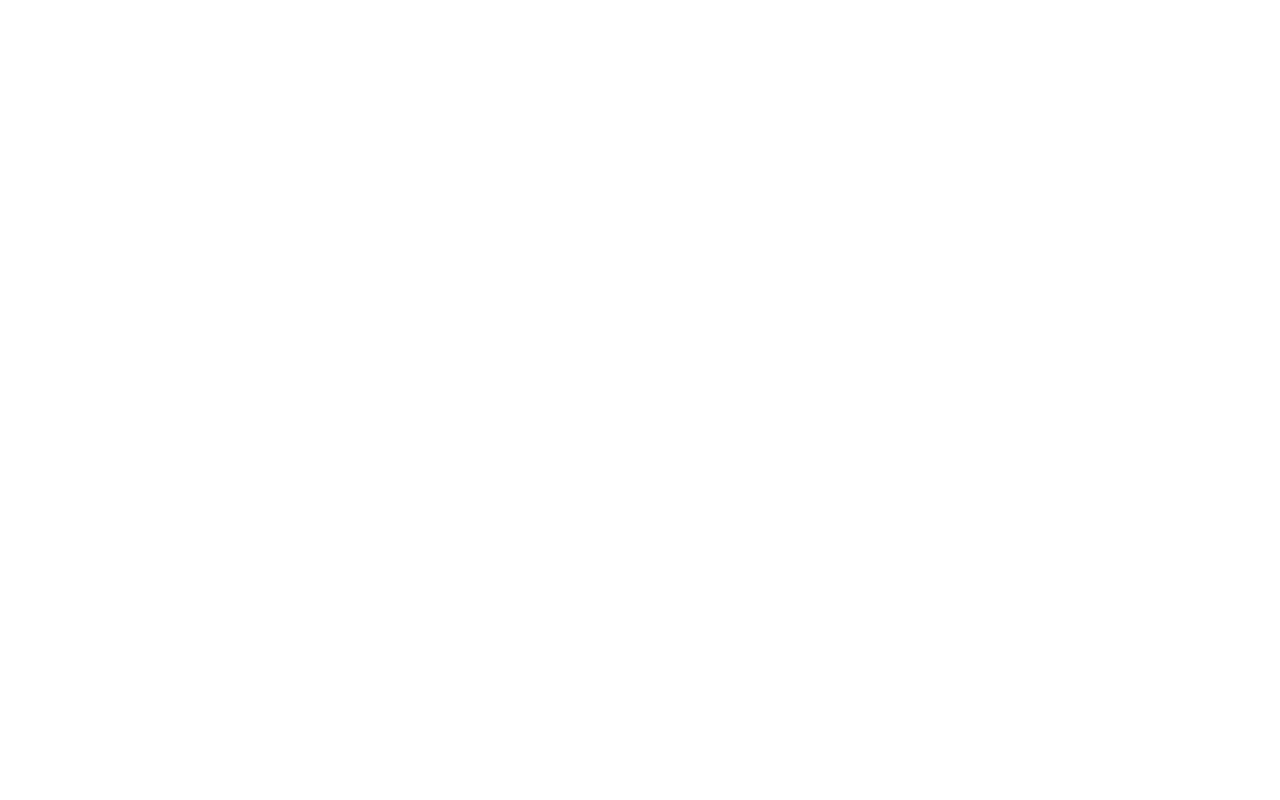
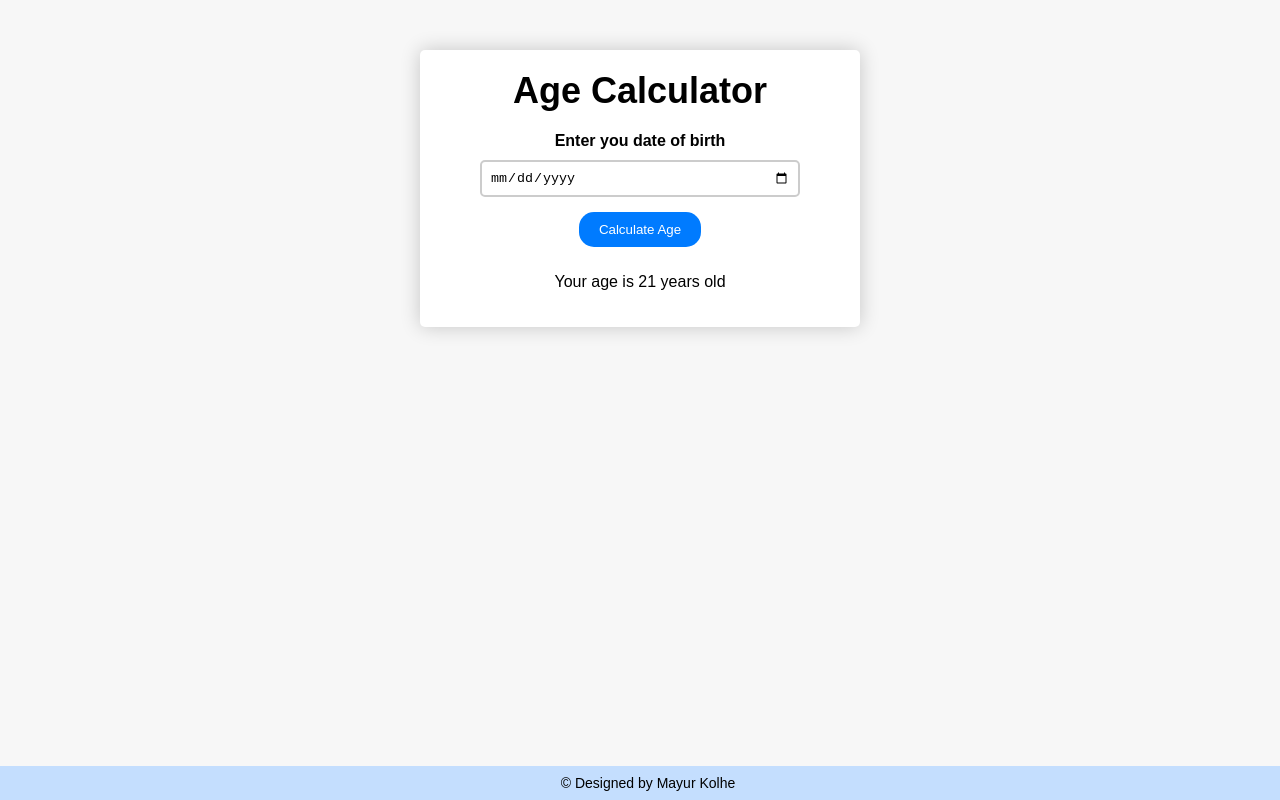
Before and after one commit to Mayurkolhe16/Age-Calculator, a plain HTML site: page index.html in a window 1280 px wide. Drawn offline with Linux system fonts and the light colour scheme.

Commit message:
add code

```diff
--- a/index.html
+++ b/index.html
@@ -7,6 +7,18 @@
     <link rel="stylesheet" href="style.css" />
 </head>
 <body>
+    <div class="container">
+        <h1>Age Calculator</h1>
+        <div class="form">
+            <label for="birthday">Enter you date of birth</label>
+            <input type="date" id="birthday" name="birthday">
+            <button id="btn">Calculate Age</button>
+            <p id="result">Your age is 21 years old</p>
+        </div>
+    </div>
 
+    <div class="copy">
+        <span>&copy; Designed by Mayur Kolhe</span>
+    </div>
 </body>
 </html>
--- a/style.css
+++ b/style.css
@@ -0,0 +1,83 @@
+body {
+    margin: 0px;
+    padding: 0px;
+    font-family: "Montserrat", sans-serif;
+    background-color: #f7f7f7;
+  }
+
+  .container {
+    background-color: white;
+    box-shadow: 0 0 20px rgba(0, 0, 0, 0.2);
+    padding: 20px;
+    max-width: 400px;
+    margin: 0 auto;
+    border-radius: 5px;
+    margin-top: 50px;
+  }
+
+  h1 {
+    font-size: 36px;
+    text-align: center;
+    margin-top: 0;
+    margin-bottom: 20px;
+  }
+
+  .form {
+    display: flex;
+    flex-direction: column;
+    align-items: center;
+  }
+
+  label {
+    font-weight: bold;
+    margin-bottom: 10px;
+  }
+
+  input {
+    padding: 8px;
+    border: 2px solid #ccc;
+    border-radius: 5px;
+    width: 100%;
+    max-width: 300px;
+  }
+
+  button {
+    background-color: #007bff;
+    color: white;
+    border: none;
+    padding: 10px 20px;
+    margin: 10px;
+    border-radius: 15px;
+    margin-top: 15px;
+    cursor: pointer;
+
+  }
+
+  button:hover{
+    transition: background-color 0.3s ease;
+    background-color: #84b1e0;
+
+  }
+
+  .copy{
+    background-color: #c4defe;
+    padding: 8px;
+    text-align: center;
+    width: 100%;
+    position: fixed;
+    bottom: 0px;
+  }
+  .copy span{
+    color:rgb(0, 0, 0);
+    font-size: 14px;
+  }
+  .line{
+    height:0.4px;
+    width:100%;
+
+  #result {
+    margin-top: 20px;
+    font-size: 24px;
+    font-weight: bold;
+  }
+}
```
